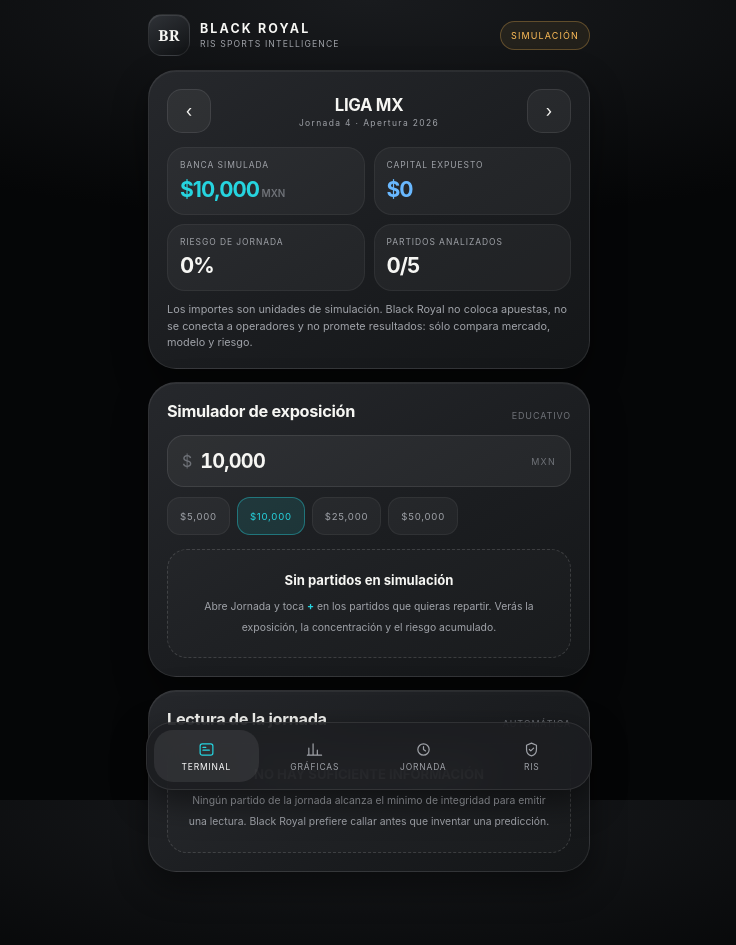
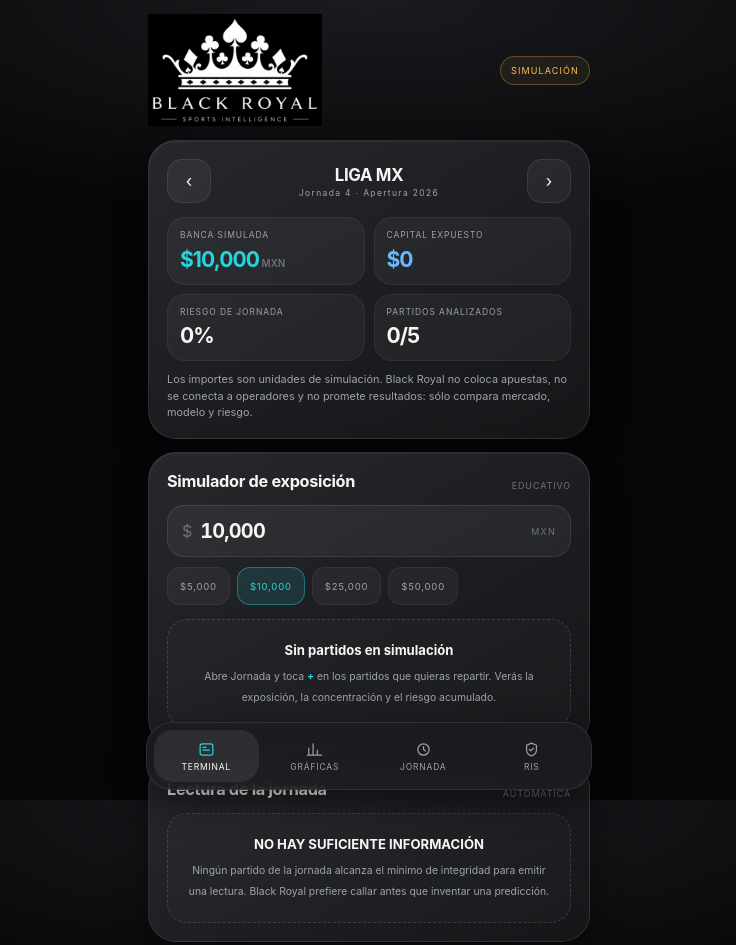
Before and after one commit to leonmartinez-ops/Black-royal-, a plain HTML site: page index.html in a window 1280 px wide. Shown: the whole page, without its empty margins (271-1007 px from the left). Drawn offline with Linux system fonts and the light colour scheme; no server answers.

Commit message:
Use verified official logo header

```diff
--- a/index.html
+++ b/index.html
@@ -51,10 +51,7 @@ input{font:inherit;color:inherit;touch-action:manipulation}
 .top{display:flex;align-items:center;justify-content:space-between;gap:10px;margin-bottom:14px}
 .brand{display:flex;align-items:center;gap:10px;min-width:0}
 .logo{
-  width:42px;height:42px;flex:none;border-radius:14px;display:grid;place-items:center;
-  background:linear-gradient(150deg,#2f3237,#101214);border:1px solid var(--line);
-  font-family:Georgia,"Times New Roman",serif;font-weight:700;font-size:.95rem;letter-spacing:.02em;
-  box-shadow:inset 0 1px 0 rgba(255,255,255,.09);
+  width:174px;height:auto;max-height:112px;flex:none;display:block;object-fit:contain;
 }
 .brand b{display:block;font-size:.78rem;letter-spacing:.17em}
 .brand small{display:block;font-size:.54rem;letter-spacing:.13em;color:var(--muted);margin-top:3px}
@@ -332,6 +329,7 @@ input[type=range]::-webkit-slider-thumb{
 
 .foot{margin:18px 4px 0;font-size:.56rem;line-height:1.6;color:var(--dim);text-align:center}
 @media (prefers-reduced-motion:reduce){*{animation-duration:.01ms!important;transition-duration:.01ms!important}}
+@media (max-width:370px){.logo{width:150px}.tag{padding:7px 8px;font-size:.52rem}}
 </style>
 </head>
 <body>
@@ -340,11 +338,7 @@ input[type=range]::-webkit-slider-thumb{
 
   <div class="top">
     <div class="brand">
-      <div class="logo">BR</div>
-      <div>
-        <b>BLACK ROYAL</b>
-        <small>RIS SPORTS INTELLIGENCE</small>
-      </div>
+      <img class="logo" src="black-royal-logo.png" alt="Black Royal Sports Intelligence">
     </div>
     <div class="tag">SIMULACIÓN</div>
   </div>
```
